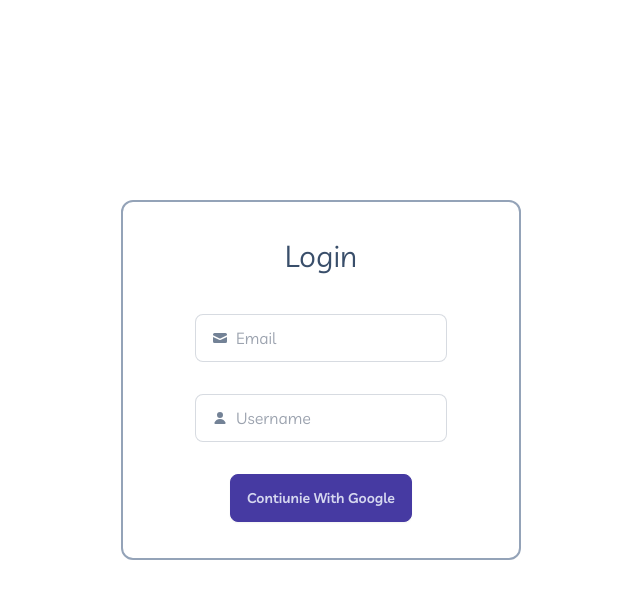
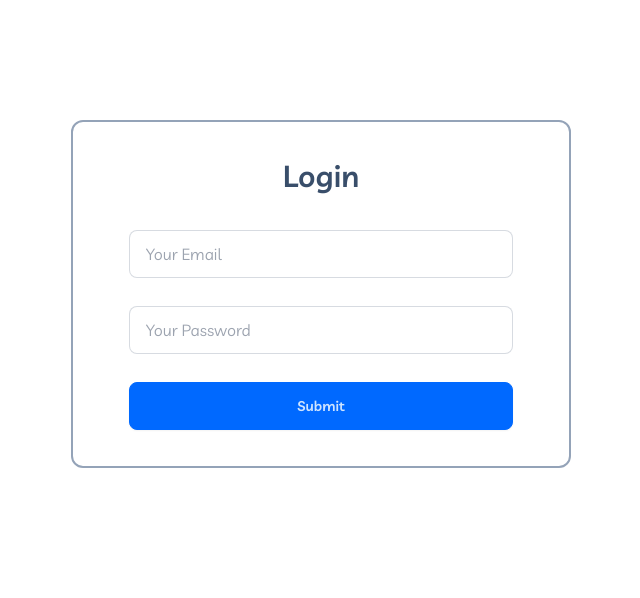
Before and after one commit to Nasrddinovvv1508/my-store-todos, a React (Vite) app: page /login in a window 1280 px wide. Shown: the top 598 px of the page, without its empty margins (319-959 px from the left). Built offline with nearby package versions, Linux system fonts and the light colour scheme; no server answers.

Commit message:
login email

```diff
--- a/src/App.jsx
+++ b/src/App.jsx
@@ -25,6 +25,10 @@
 import { onAuthStateChanged } from "firebase/auth"
 import { auth } from "./firebase/firebase.config"
 
+// action
+// import { action as LoginAction } from "./pages/Login"
+import { action as RegisterAction } from "./pages/Register"
+
 function App() {
   let { user, dispatch, isAuthChange } = useContext(GlobalContext);
 
@@ -51,7 +55,7 @@
         },
         {
           path: `/cartlist`,
-          element: <CartList /> ,
+          element: <CartList />,
         },
         {
           path: '/product/:id',
@@ -66,6 +70,7 @@
     {
       path: `/register`,
       element: user ? <Navigate to="/" /> : <Register />,
+      action: RegisterAction,
     },
   ])
 
--- /dev/null
+++ b/src/components/FormInput.jsx
@@ -0,0 +1,13 @@
+import React from 'react'
+
+function FormInput({ type, inputPlaceholder, name }) {
+    return (
+        <div className='w-96'>
+            <label className="input input-bordered flex items-center gap-2">
+                <input name={name} type={type} className="grow" placeholder={inputPlaceholder} />
+            </label>
+        </div>
+    )
+}
+
+export default FormInput
--- a/src/hooks/useLogin.js
+++ b/src/hooks/useLogin.js
@@ -4,14 +4,14 @@
 import { useGlobalContext } from "./useGlobalContext";
 
 function useLogin() {
-    let { dispatch } = useGlobalContext()
+    let { dispatch } = useGlobalContext();
     let signInWithGoogle = async () => {
         const provider = new GoogleAuthProvider();
 
         try {
             let result = await signInWithPopup(auth, provider);
             let user = result.user;
-            dispatch({ type: `LOG_IN`, payload: user })
+            dispatch({ type: `LOG_IN`, payload: user });
             console.log(user);
         } catch (error) {
             const errorMessage = error.message;
--- /dev/null
+++ b/src/hooks/useRegister.js
@@ -0,0 +1,30 @@
+// import { useCallback } from "react"
+import { auth } from "../firebase/firebase.config"
+import { createUserWithEmailAndPassword, updateProfile } from "firebase/auth"
+import { useGlobalContext } from "./useGlobalContext"
+
+function useRegister() {
+    let { dispatch } = useGlobalContext();
+
+
+    let registerWithEmailAndPassword = async (userData) => {
+        try {
+            let result = await createUserWithEmailAndPassword(auth, userData.email, userData.password)
+            await updateProfile(auth.currentUser, {
+                displayName: userData.displayName,
+            })
+            let userCredential = result.user
+            console.log(userCredential);
+
+            dispatch({ type: `LOG_IN`, payload: userCredential });
+
+        } catch (error) {
+            console.log(error.message);
+        }
+        console.log(auth);
+    }
+
+    return { registerWithEmailAndPassword }
+}
+
+export { useRegister }
--- a/src/pages/Login.jsx
+++ b/src/pages/Login.jsx
@@ -1,21 +1,31 @@
 import useLogin from "../hooks/useLogin"
+import FormInput from "../components/FormInput"
+
+import { Form, useActionData } from "react-router-dom"
+
+export let action = async ({ request }) => {
+  let formData = await request.formData();
+  let displayName = formData.get(`displayName`);
+  let email = formData.get(`email`);
+  let password = formData.get(`password`);
+
+  return { displayName, email, password }
+}
 
 function Login() {
-  let { signInWithGoogle } = useLogin()
+  let data = useActionData();
+
+  let { signInWithGoogle } = useLogin();
 
   return (
-    <div className="w-[400px] border-2 p-9 rounded-xl border-slate-400 flex flex-col justify-center gap-8 items-center mx-auto mt-[200px]">
-      <h1 className="text-3xl mb-2">Login</h1>
-
-      <label className="input input-bordered flex items-center gap-2">
-        <svg xmlns="http://www.w3.org/2000/svg" viewBox="0 0 16 16" fill="currentColor" className="w-4 h-4 opacity-70"><path d="M2.5 3A1.5 1.5 0 0 0 1 4.5v.793c.026.009.051.02.076.032L7.674 8.51c.206.1.446.1.652 0l6.598-3.185A.755.755 0 0 1 15 5.293V4.5A1.5 1.5 0 0 0 13.5 3h-11Z" /><path d="M15 6.954 8.978 9.86a2.25 2.25 0 0 1-1.956 0L1 6.954V11.5A1.5 1.5 0 0 0 2.5 13h11a1.5 1.5 0 0 0 1.5-1.5V6.954Z" /></svg>
-        <input type="text" className="grow" placeholder="Email" />
-      </label>
-      <label className="input input-bordered flex items-center gap-2">
-        <svg xmlns="http://www.w3.org/2000/svg" viewBox="0 0 16 16" fill="currentColor" className="w-4 h-4 opacity-70"><path d="M8 8a3 3 0 1 0 0-6 3 3 0 0 0 0 6ZM12.735 14c.618 0 1.093-.561.872-1.139a6.002 6.002 0 0 0-11.215 0c-.22.578.254 1.139.872 1.139h9.47Z" /></svg>
-        <input type="text" className="grow" placeholder="Username" />
-      </label>
-      <button onClick={signInWithGoogle} className="btn btn-secondary">Contiunie With Google</button>
+    <div className="w-[500px] border-2 p-9 rounded-xl border-slate-400 flex flex-col justify-center gap-8 items-center mx-auto mt-[120px]">
+      <Form method="post" className="flex flex-col gap-7">
+        <h1 className="text-3xl mb-2 text-center font-semibold">Login</h1>
+        <FormInput name={`email`} type={`email`} inputPlaceholder={`Your Email`} />
+        <FormInput name={`password`} type={`password`} inputPlaceholder={`Your Password`} />
+        <button className="btn btn-primary">Submit</button>
+      </Form>
+      {/* <button onClick={signInWithGoogle} className="btn btn-secondary btn-block">Contiunie With Google</button> */}
     </div>
   )
 }
--- a/src/pages/Register.jsx
+++ b/src/pages/Register.jsx
@@ -1,25 +1,44 @@
-// hooks
 import useLogin from "../hooks/useLogin"
+import FormInput from "../components/FormInput"
+
+import { Form, useActionData } from "react-router-dom"
+
+import { useRegister } from "../hooks/useRegister"
+import { useEffect } from "react"
+
+export let action = async ({ request }) => {
+  let formData = await request.formData();
+  let displayName = formData.get(`displayName`);
+  let email = formData.get(`email`);
+  let password = formData.get(`password`);
+
+  return { displayName, email, password }
+}
 
 function Register() {
+  let userData = useActionData();
+  let { registerWithEmailAndPassword } = useRegister()
+  console.log(userData);
+
+  useEffect(() => {
+    if (userData) {
+      registerWithEmailAndPassword(userData)
+    }
+  }, [userData]);
+
   let { signInWithGoogle } = useLogin()
+
   return (
-    <>
-      <div className="w-[400px] border-2 p-9 rounded-xl border-slate-400 flex flex-col justify-center gap-8 items-center mx-auto mt-[200px]">
-        <h1 className="text-3xl mb-2">Registration</h1>
-
-        <label className="input input-bordered flex items-center gap-2">
-          <svg xmlns="http://www.w3.org/2000/svg" viewBox="0 0 16 16" fill="currentColor" className="w-4 h-4 opacity-70"><path d="M2.5 3A1.5 1.5 0 0 0 1 4.5v.793c.026.009.051.02.076.032L7.674 8.51c.206.1.446.1.652 0l6.598-3.185A.755.755 0 0 1 15 5.293V4.5A1.5 1.5 0 0 0 13.5 3h-11Z" /><path d="M15 6.954 8.978 9.86a2.25 2.25 0 0 1-1.956 0L1 6.954V11.5A1.5 1.5 0 0 0 2.5 13h11a1.5 1.5 0 0 0 1.5-1.5V6.954Z" /></svg>
-          <input type="text" className="grow" placeholder="Email" />
-        </label>
-        <label className="input input-bordered flex items-center gap-2">
-          <svg xmlns="http://www.w3.org/2000/svg" viewBox="0 0 16 16" fill="currentColor" className="w-4 h-4 opacity-70"><path d="M8 8a3 3 0 1 0 0-6 3 3 0 0 0 0 6ZM12.735 14c.618 0 1.093-.561.872-1.139a6.002 6.002 0 0 0-11.215 0c-.22.578.254 1.139.872 1.139h9.47Z" /></svg>
-          <input type="text" className="grow" placeholder="Username" />
-        </label>
-        <button onClick={signInWithGoogle} className="btn btn-secondary">Contiunie With Google</button>
-      </div>
-    </>
-
+    <div className="w-[500px] border-2 p-9 rounded-xl border-slate-400 flex flex-col justify-center gap-8 items-center mx-auto mt-[120px]">
+      <Form method="post" className="flex flex-col gap-7">
+        <h1 className="text-3xl mb-2 text-center font-semibold">Register</h1>
+        <FormInput name={`displayName`} type={`text`} inputPlaceholder={`Your Name`} />
+        <FormInput name={`email`} type={`email`} inputPlaceholder={`Your Email`} />
+        <FormInput name={`password`} type={`password`} inputPlaceholder={`Your Password`} />
+        <button className="btn btn-primary">Submit</button>
+      </Form>
+      <button onClick={signInWithGoogle} className="btn btn-secondary btn-block">Contiunie With Google</button>
+    </div>
   )
 }
 
```
